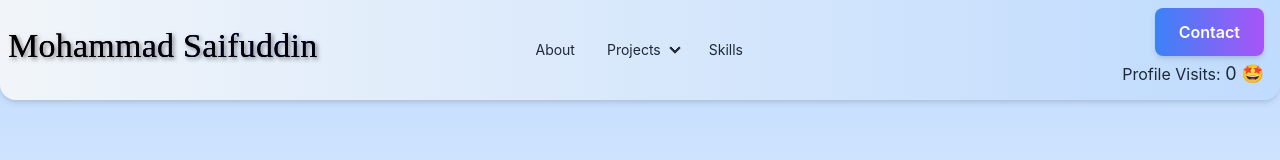
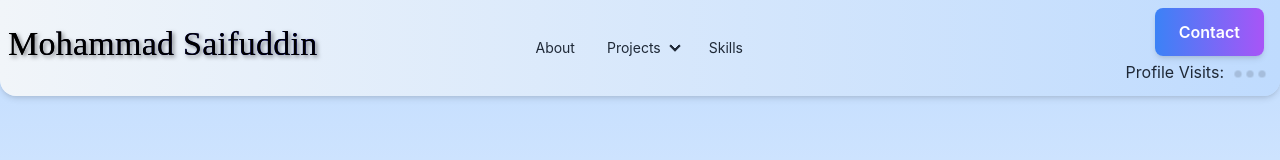
Before and after one commit to Saifgr8/Responsive_Portfolio, a React (Create React App) app: page / in a window 1280 px wide. Shown: the top 160 px of the page. Built offline with nearby package versions, Linux system fonts and the light colour scheme; no server answers.

Commit message:
shimmer count

```diff
--- a/src/Components/VisitCounter.jsx
+++ b/src/Components/VisitCounter.jsx
@@ -25,6 +25,16 @@ const firebaseConfig = {
 
 const app = initializeApp(firebaseConfig);
 const db = getFirestore(app);
+
+const Ping = () => {
+  return (
+      <div className="flex space-x-2 mt-3 pl-3">
+        <div className="w-1 h-1 bg-gray-600 rounded-full animate-ping"></div>
+        <div className="w-1 h-1 bg-gray-600 rounded-full animate-ping"></div>
+        <div className="w-1 h-1 bg-gray-600 rounded-full animate-ping"></div>
+      </div>
+  );
+}
 
 const VisitCounter = () => {
   const [count, setCount] = useState(0);
@@ -77,8 +87,9 @@ const VisitCounter = () => {
     }, [db]);
 
   return (
-    <div>
-      Profile Visits: <span className="text-lg ">{count} 🤩</span>
+    <div className="flex">
+      Profile Visits:
+      <span className="text-lg ">{count ? (<div>{count} 🤩</div>) : <Ping />}</span>
     </div>
   );
 };
```
